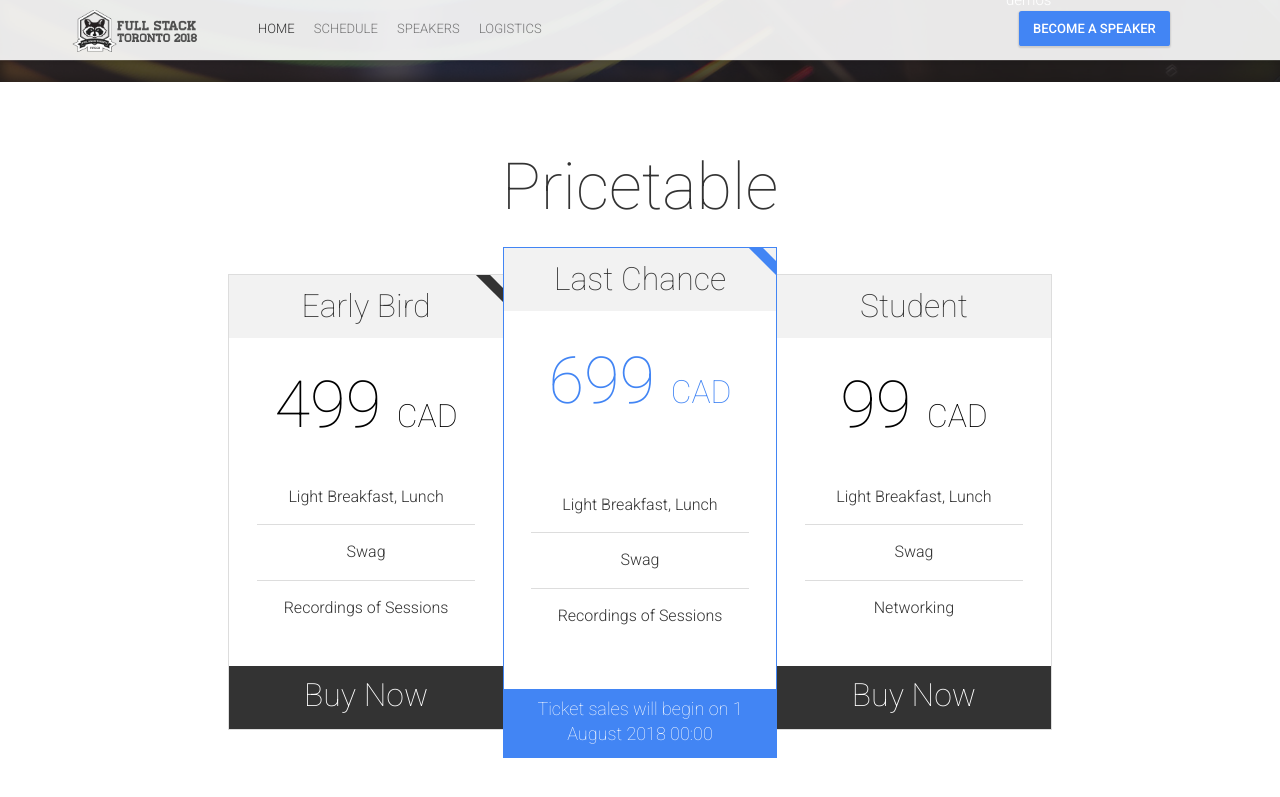
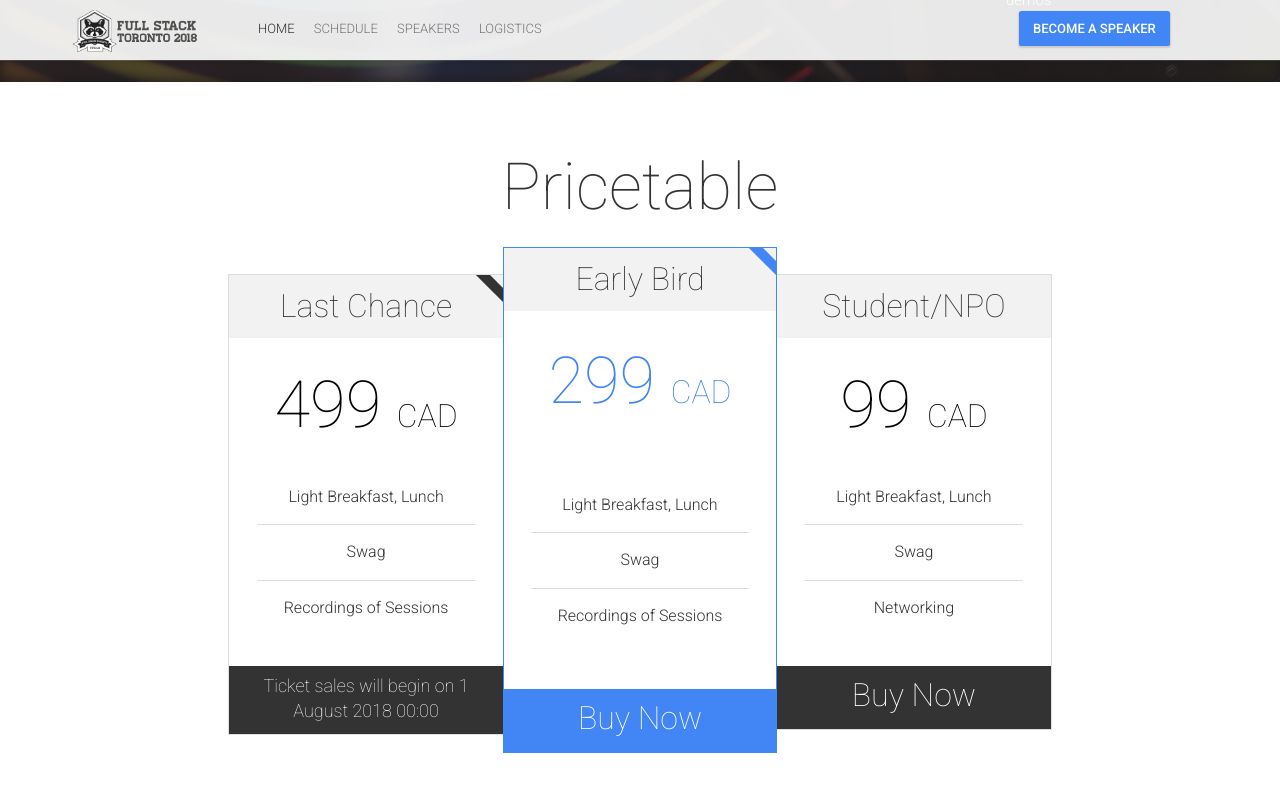
Before and after one commit to fullstackto/2018, a Jekyll site: the page built from index.html, in a window 1280 px wide and 900 px high, scrolled down 3900 px. Shown: the top 797 px of the window. Built offline with Jekyll 4.4.1, drawn with Linux system fonts in a browser that asks for light colours; nearby versions of some CDN libraries; comment, search, counter and statistics services are not loaded; some of the changed lines change nothing that is shown.

Commit message:
Updates to price

```diff
--- a/_config.yml
+++ b/_config.yml
@@ -132,23 +132,11 @@ ticketsTitle: "Pricetable"
 ticketsInfo: "Tickets grant access to all conference sections, coffee breaks, lunch and party. Accommodation is NOT included in the ticket price. We do not provide visas"
 ticketsOffers:
  -
-  name: "Early Bird"
+  name: "Last Chance"
   price: "499"
-  priceCurrency: "CAD"
-  ticketsNumber: "300"
-  ribbon: ""
-  buyButtonLink: "https://ti.to/fstoco/2018"
-  buyButtonText: "Buy Now"
-  ticketContentList: ["Light Breakfast, Lunch", "Swag", "Recordings of Sessions"]
-  validFrom: "2018-04-25T10:00"
-  validThrough: "2018-11-01T23:59"
- -
-  name: "Last Chance"
-  price: "699"
   priceCurrency: "CAD"
   ticketsNumber: "0"
   ribbon: ""
-  featured: true
   buyButtonLink: "https://ti.to/fstoco/2018"
   buyButtonText: "Buy Now"
   ticketContentList: ["Light Breakfast, Lunch", "Swag", "Recordings of Sessions"]
@@ -156,10 +144,23 @@ ticketsOffers:
   validThrough: "2018-11-13T23:59"
   disabled: true
  -
-  name: "Student"
+  name: "Early Bird"
+  price: "299"
+  priceCurrency: "CAD"
+  ticketsNumber: "300"
+  ribbon: ""
+  featured: true
+  buyButtonLink: "https://ti.to/fstoco/2018"
+  buyButtonText: "Buy Now"
+  ticketContentList: ["Light Breakfast, Lunch", "Swag", "Recordings of Sessions"]
+  validFrom: "2018-04-25T10:00"
+  validThrough: "2018-11-01T23:59"
+  disabled: false
+ -
+  name: "Student/NPO"
   price: "99"
   priceCurrency: "CAD"
-  ticketsNumber: "50"
+  ticketsNumber: "100"
   buyButtonLink: "https://ti.to/fstoco/2018"
   buyButtonText: "Buy Now"
   additionalInfo: "Requires a valid student ID to be emailed to registration@fsto.co"
```
Also changed, not shown: img/seo/organizer-logo.png, img/seo/sharing-facebook.png, img/seo/sharing-google-plus.png, img/seo/sharing-twitter.png.
